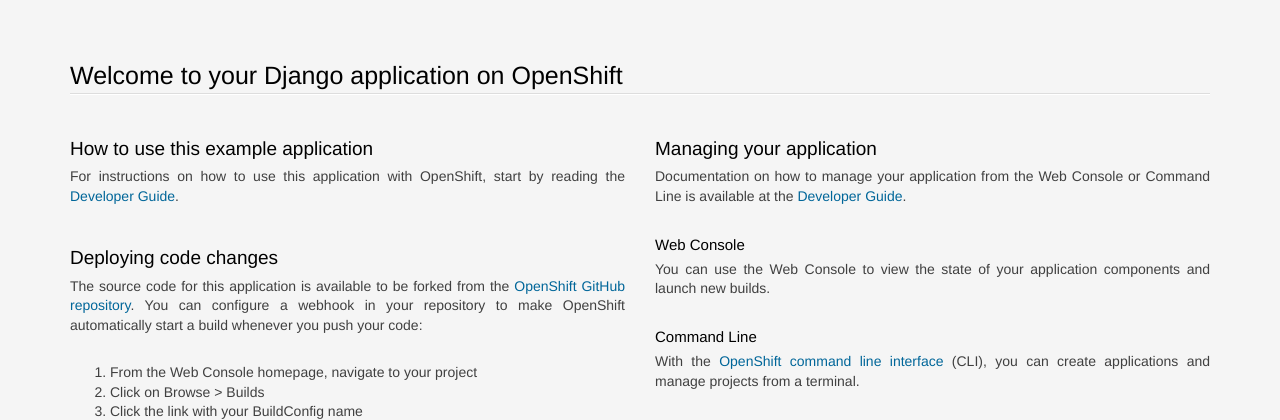
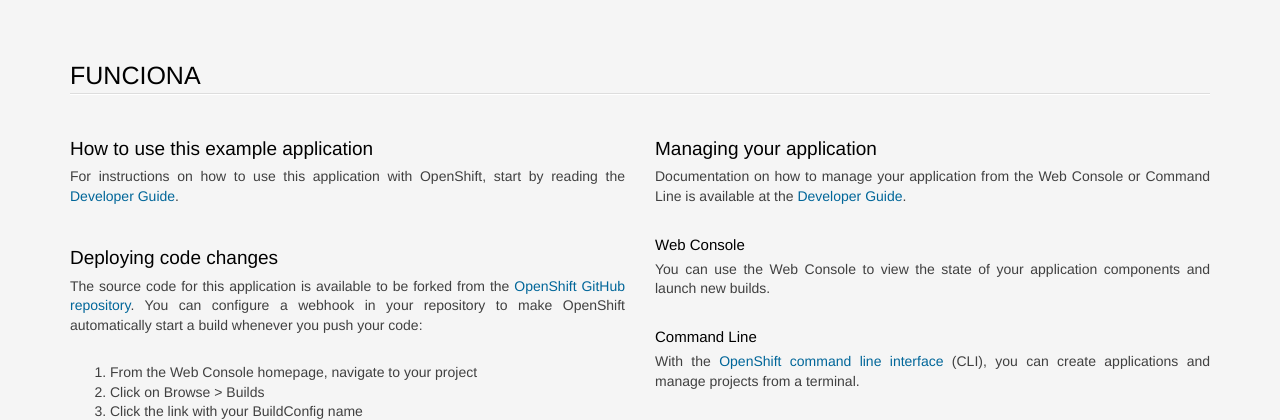
Before and after one commit to seigpe/cociweb, a Django app: page / in a window 1280 px wide. Shown: the top 420 px of the page. Run offline with Django 3.2, Linux system fonts and the light colour scheme; data comes from the database, SQL or seed files in the repository; some libraries are stand-ins or nearby versions.

Commit message:
primera commit

```diff
--- a/welcome/templates/welcome/index.html
+++ b/welcome/templates/welcome/index.html
@@ -212,7 +212,7 @@
 
 <section class='container'>
           <hgroup>
-            <h1>Welcome to your Django application on OpenShift</h1>
+            <h1>FUNCIONA</h1>
           </hgroup>
 
 
```
